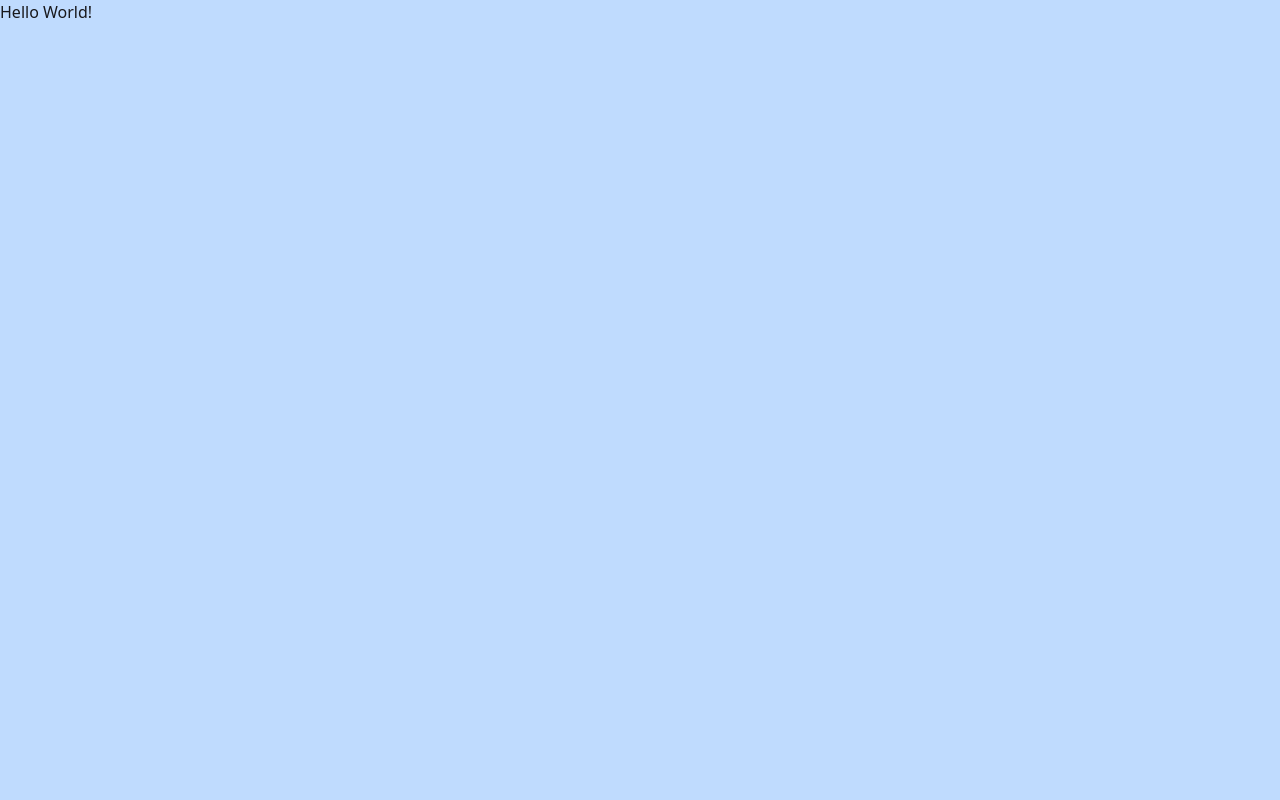
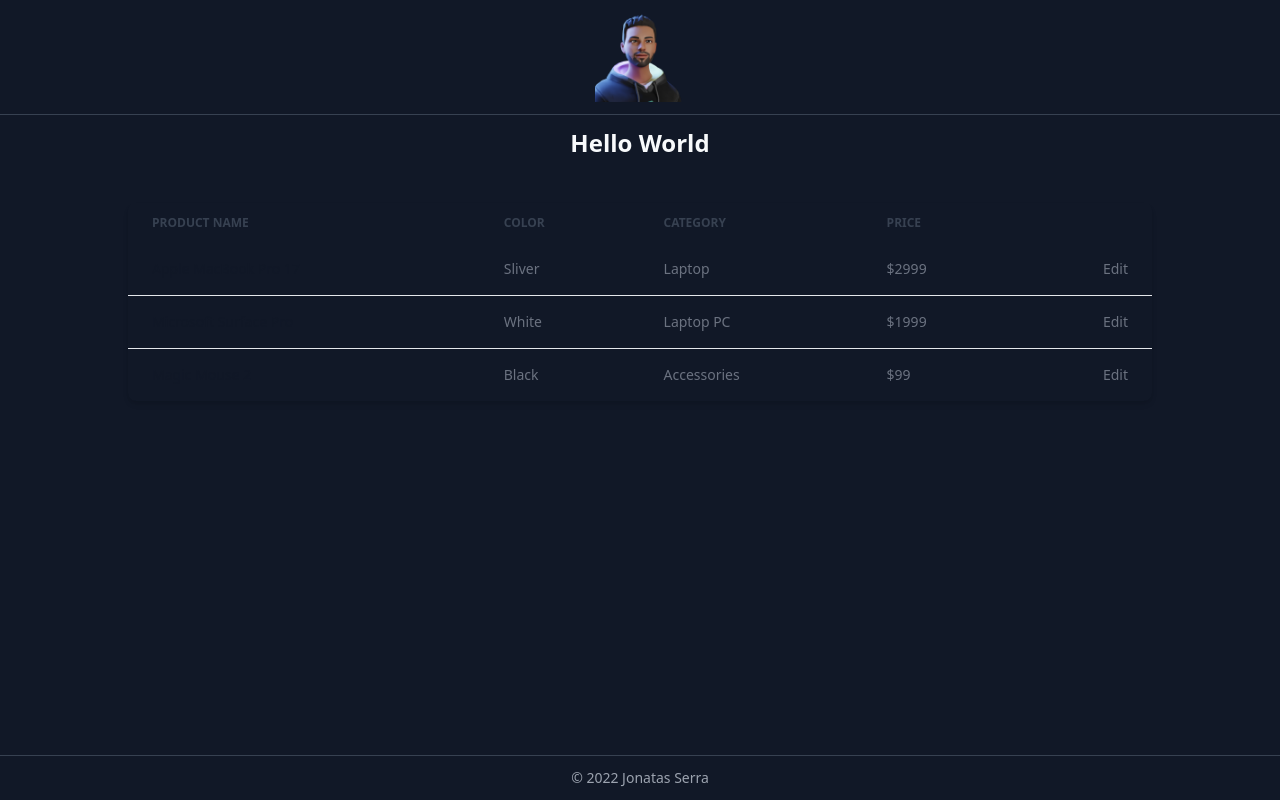
Before and after one commit to Jonatas-Serra/web-crud-products, a React (Vite) app: page / in a window 1280 px wide. Built offline with nearby package versions, Linux system fonts and the light colour scheme.

Commit message:
config tailwind e criação da estrutura de compoments

```diff
--- a/src/App.tsx
+++ b/src/App.tsx
@@ -1,7 +1,13 @@
+import { Content } from './components/Content'
+import { Footer } from './components/Footer'
+import { Header } from './components/Header'
+
 function App() {
   return (
-    <div className="w-full">
-      <h1 className="text-4xl text-center">Hello World!</h1>
+    <div className="min-h-screen w-full flex flex-col items-center">
+      <Header />
+      <Content />
+      <Footer />
     </div>
   )
 }
--- /dev/null
+++ b/src/components/Content.tsx
@@ -0,0 +1,12 @@
+import { TableProducts } from './TableProducts'
+
+export function Content() {
+  return (
+    <div className="w-[80%] flex-1">
+      <h1 className="text-2xl font-bold text-zinc-50 text-center py-3 mb-8">
+        Hello World
+      </h1>
+      <TableProducts />
+    </div>
+  )
+}
--- /dev/null
+++ b/src/components/Footer.tsx
@@ -0,0 +1,7 @@
+export function Footer() {
+  return (
+    <div className="w-full py-3 flex items-center justify-center bg-gray-900 border-t border-gray-700">
+      <p className="text-gray-400 text-sm">© 2022 Jonatas Serra</p>
+    </div>
+  )
+}
--- /dev/null
+++ b/src/components/Header.tsx
@@ -0,0 +1,9 @@
+import Img from '../assets/Jonatas.png'
+
+export function Header() {
+  return (
+    <div className="w-full py-3 flex items-center justify-center bg-gray-900 border-b border-gray-700">
+      <img src={Img} alt="Jonatas" width={90} />
+    </div>
+  )
+}
--- /dev/null
+++ b/src/components/TableProducts.tsx
@@ -0,0 +1,88 @@
+export function TableProducts() {
+  return (
+    <div className="mx-auto">
+      <div className="overflow-x-auto relative shadow-md sm:rounded-lg">
+        <table className="w-full text-sm text-left text-gray-500 dark:text-gray-400">
+          <thead className="text-xs text-gray-700 uppercase bg-gray-50 dark:bg-gray-700 dark:text-gray-400">
+            <tr>
+              <th scope="col" className="py-3 px-6">
+                Product name
+              </th>
+              <th scope="col" className="py-3 px-6">
+                Color
+              </th>
+              <th scope="col" className="py-3 px-6">
+                Category
+              </th>
+              <th scope="col" className="py-3 px-6">
+                Price
+              </th>
+              <th scope="col" className="py-3 px-6">
+                <span className="sr-only">Edit</span>
+              </th>
+            </tr>
+          </thead>
+          <tbody>
+            <tr className="bg-white border-b dark:bg-gray-800 dark:border-gray-700 hover:bg-gray-50 dark:hover:bg-gray-600">
+              <th
+                scope="row"
+                className="py-4 px-6 font-medium text-gray-900 whitespace-nowrap dark:text-white"
+              >
+                Apple MacBook Pro 17
+              </th>
+              <td className="py-4 px-6">Sliver</td>
+              <td className="py-4 px-6">Laptop</td>
+              <td className="py-4 px-6">$2999</td>
+              <td className="py-4 px-6 text-right">
+                <a
+                  href="#"
+                  className="font-medium text-blue-600 dark:text-blue-500 hover:underline"
+                >
+                  Edit
+                </a>
+              </td>
+            </tr>
+            <tr className="bg-white border-b dark:bg-gray-800 dark:border-gray-700 hover:bg-gray-50 dark:hover:bg-gray-600">
+              <th
+                scope="row"
+                className="py-4 px-6 font-medium text-gray-900 whitespace-nowrap dark:text-white"
+              >
+                Microsoft Surface Pro
+              </th>
+              <td className="py-4 px-6">White</td>
+              <td className="py-4 px-6">Laptop PC</td>
+              <td className="py-4 px-6">$1999</td>
+              <td className="py-4 px-6 text-right">
+                <a
+                  href="#"
+                  className="font-medium text-blue-600 dark:text-blue-500 hover:underline"
+                >
+                  Edit
+                </a>
+              </td>
+            </tr>
+            <tr className="bg-white dark:bg-gray-800 hover:bg-gray-50 dark:hover:bg-gray-600">
+              <th
+                scope="row"
+                className="py-4 px-6 font-medium text-gray-900 whitespace-nowrap dark:text-white"
+              >
+                Magic Mouse 2
+              </th>
+              <td className="py-4 px-6">Black</td>
+              <td className="py-4 px-6">Accessories</td>
+              <td className="py-4 px-6">$99</td>
+              <td className="py-4 px-6 text-right">
+                <a
+                  href="#"
+                  className="font-medium text-blue-600 dark:text-blue-500 hover:underline"
+                >
+                  Edit
+                </a>
+              </td>
+            </tr>
+          </tbody>
+        </table>
+      </div>
+    </div>
+  )
+}
--- a/src/styles/global.css
+++ b/src/styles/global.css
@@ -3,6 +3,6 @@
 @tailwind utilities;
 
 body {
-    @apply bg-blue-200 text-zinc-900;
+    @apply bg-gray-900 text-zinc-50;
     -webkit-font-smoothing: antialiased;
 }
--- a/tailwind.config.js
+++ b/tailwind.config.js
@@ -1,8 +1,26 @@
 /** @type {import('tailwindcss').Config} */
 module.exports = {
-  content: ["./src/**/*.{html,js}"],
+  content: [
+    './src/**/*.tsx'
+  ],
   theme: {
     extend: {},
+    colors: {
+      gray: {
+        100: '#F3F4F6',
+        200: '#E5E7EB',
+        300: '#D1D5DB',
+        400: '#9CA3AF',
+        500: '#6B7280',
+        600: '#4B5563',
+        700: '#374151',
+        800: '#1F2937',
+        900: '#111827',
+      },
+      zinc:{
+        50: '#f8fafc',
+      }
+    },
   },
   plugins: [],
 }
```
Also changed, not shown: .eslintrc.json, src/assets/Jonatas.png (added), 1 other file (tests, documents, lock files or other folders).
